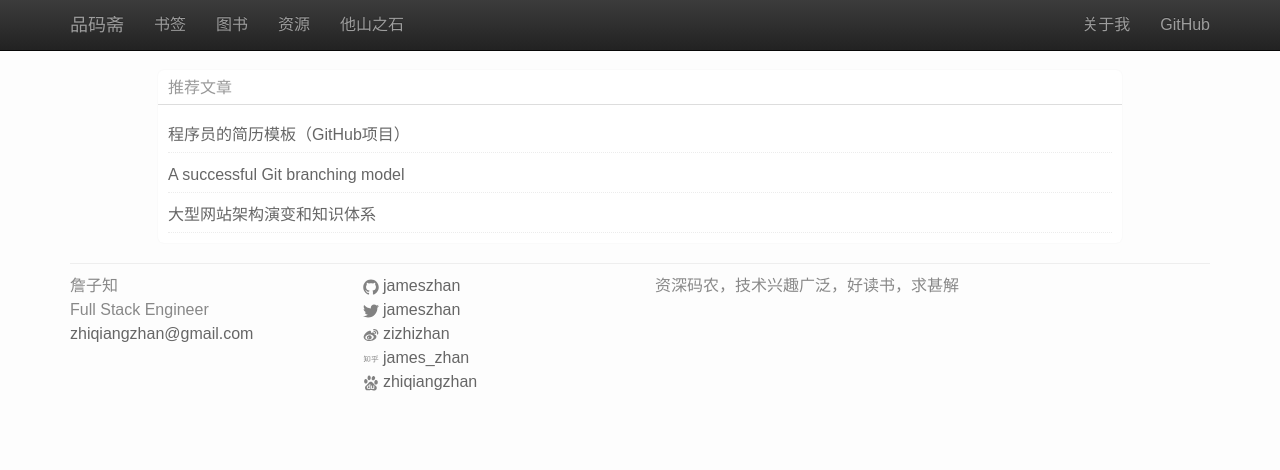
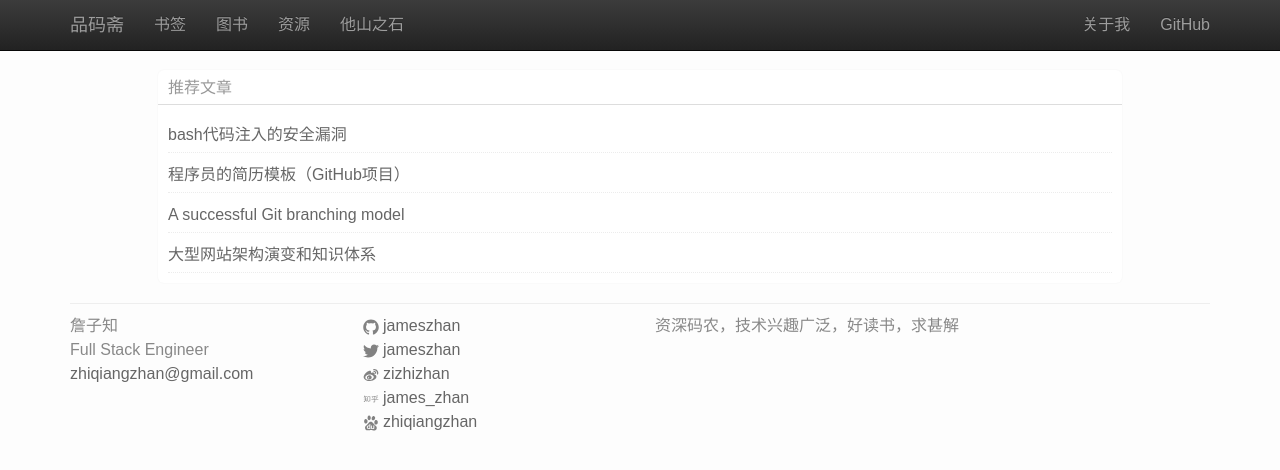
Before and after one commit to jameszhan/blogs, a Jekyll site: the page built from pages/news.html, in a window 1280 px wide. Shown: the top 470 px of the page. Built offline with Jekyll 4.4.1, drawn with Linux system fonts in a browser that asks for light colours; nearby versions of some CDN libraries; Markdown is read by kramdown in place of the engine named in the settings; comment, search, counter and statistics services are not loaded.

Commit message:
add more links.

```diff
--- a/_data/news.yml
+++ b/_data/news.yml
@@ -1,3 +1,6 @@
+-
+  url: http://coolshell.cn/articles/11973.html
+  title: bash代码注入的安全漏洞
 -
   url: https://github.com/geekcompany/ResumeSample
   title: 程序员的简历模板（GitHub项目）
```
